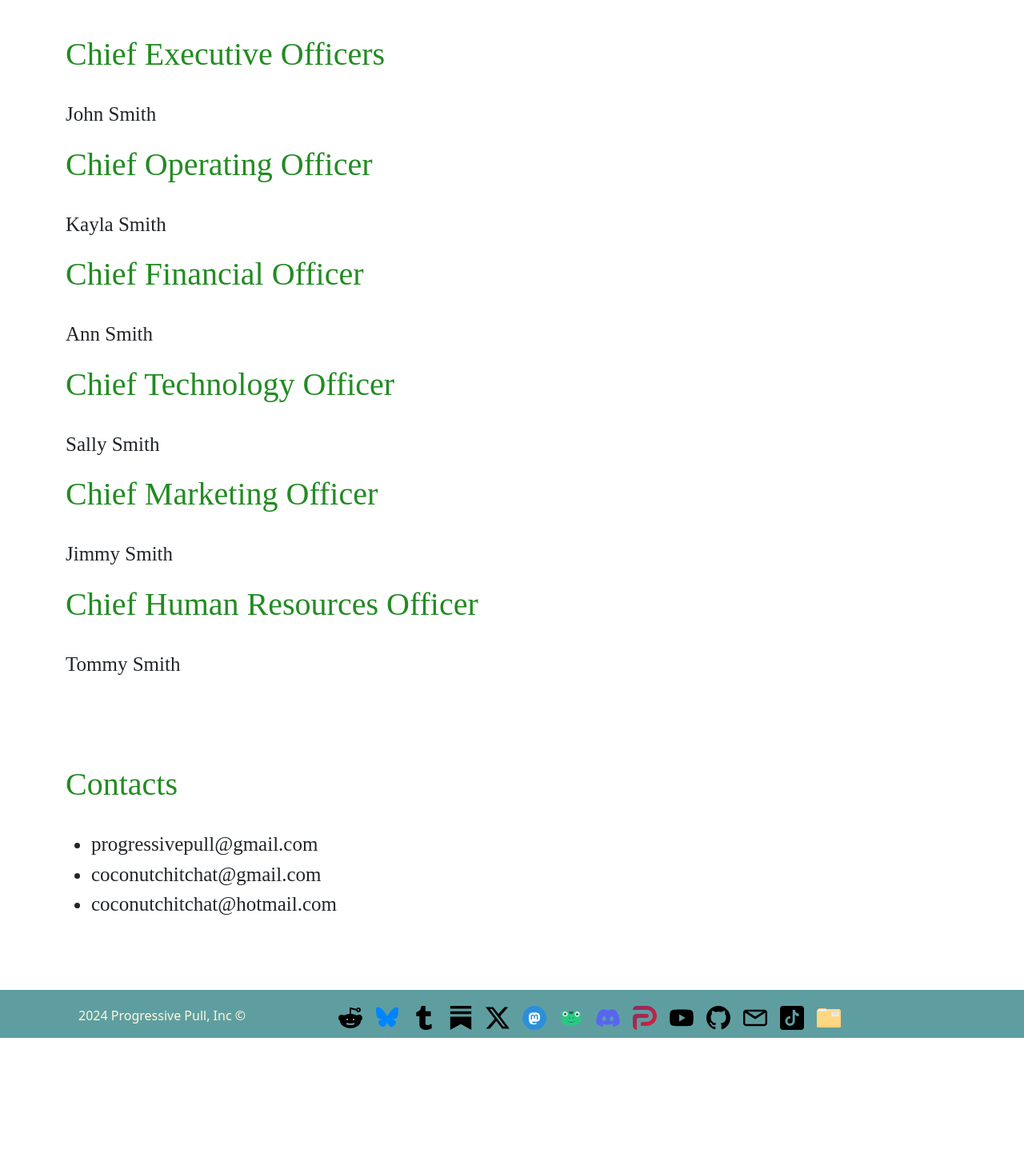
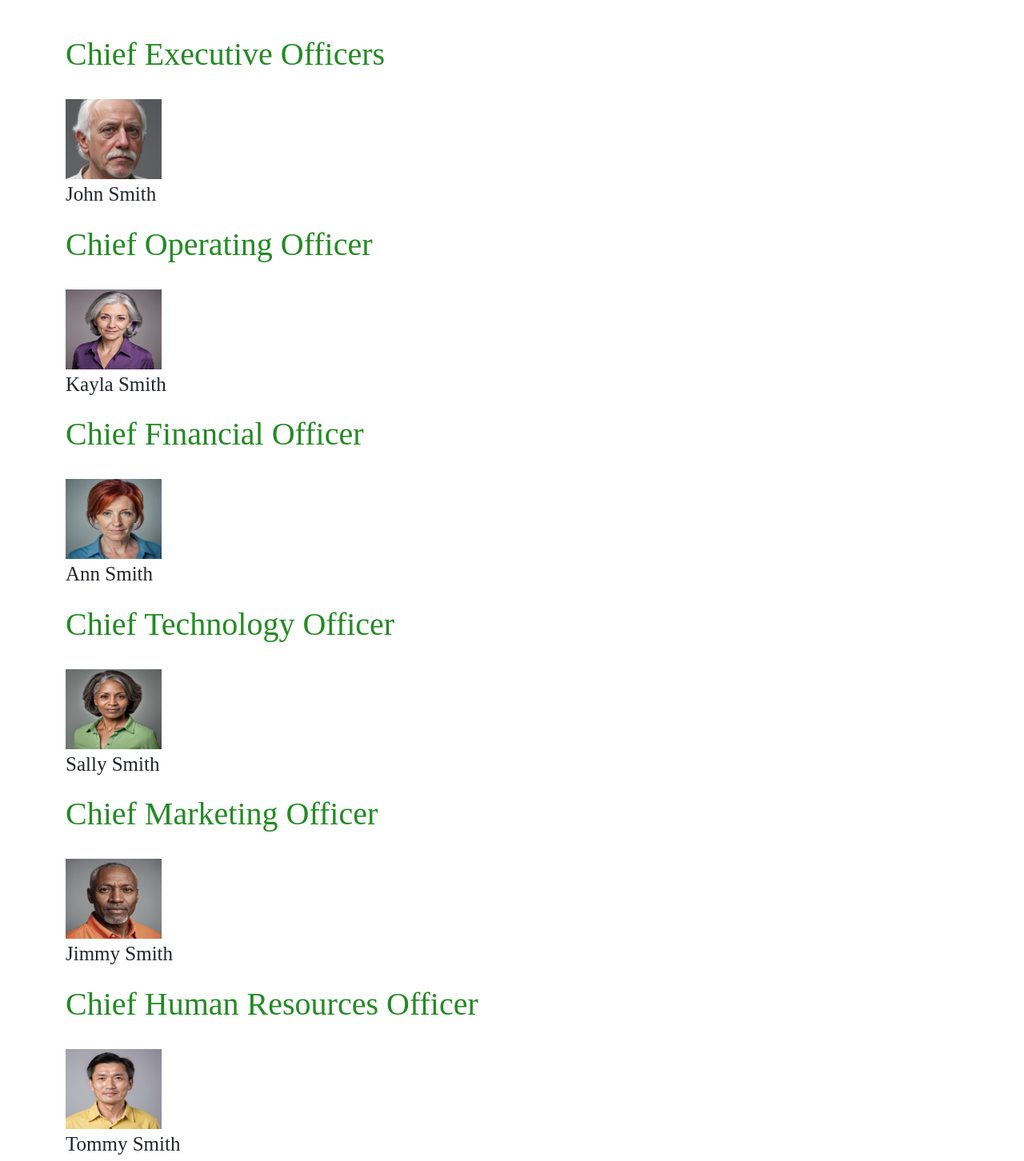
Before and after one commit to progressivepull/Getting-Started, a website: page contact.html in a window 1280 px wide. Shown: the part 240-1692 px from the top of the page at 80% size. Before the commit the page ends 1554 px from the top, so only its background shows below. Drawn offline with nearby package versions, Linux system fonts and the light colour scheme.

Commit message:
portraits

```diff
--- a/contact.html
+++ b/contact.html
@@ -30,32 +30,69 @@
 
     <br><br><br>
 
+    <!-- ***************** -->
     <h1 class="header-text" >Chief Executive Officers</h1>
+
+    <br>
+    <img src="lib/pull/dist/images/john-smith.jpg" alt="John Smith" width="120px" height="100px">
     <br>
     <p class="large-text" >John Smith</p>
 
+
+
+    <!-- ***************** -->
     <h1 class="header-text" >Chief Operating Officer</h1>
+
+    <br>
+    <img src="lib/pull/dist/images/kayla-smith.jpg" alt="Kayla Smith" width="120px" height="100px">
     <br>
     <p class="large-text" >Kayla Smith</p>
 
 
+
+
+    <!-- ***************** -->
     <h1 class="header-text" >Chief Financial Officer</h1>
+
+    <br>
+    <img src="lib/pull/dist/images/ann-smith.jpg" alt="Ann Smith" width="120px" height="100px">
     <br>
     <p class="large-text" >Ann Smith</p>
 
+
+
+    <!-- ***************** -->
     <h1 class="header-text" >Chief Technology Officer</h1>
+
+    <br>
+    <img src="lib/pull/dist/images/sally-smith.jpg" alt="Sally Smith" width="120px" height="100px">
     <br>
     <p class="large-text" >Sally Smith</p>
 
+
+
+
+    <!-- ***************** -->
     <h1 class="header-text" >Chief Marketing Officer</h1>
+
+    <br>
+    <img src="lib/pull/dist/images/jimmy-smith.jpg" alt="Jimmy Smith" width="120px" height="100px">
     <br>
     <p class="large-text" >Jimmy Smith</p>
 
+
+
+    <!-- ***************** -->
     <h1 class="header-text" >Chief Human Resources Officer</h1>
+
+    <br>
+    <img src="lib/pull/dist/images/tommy-smith.jpg" alt="Tommy Smith" width="120px" height="100px">
     <br>
     <p class="large-text" >Tommy Smith</p>
 
     <br><br><br>
+
+
 
 
     <h1 class="header-text" >Contacts</h1>
```
Also changed, not shown: lib/pull/dist/images/ann-smith.jpg (added), lib/pull/dist/images/jimmy-smith.jpg (added), lib/pull/dist/images/john-smith.jpg (added), lib/pull/dist/images/kayla-smith.jpg (added), lib/pull/dist/images/sally-smith.jpg (added), lib/pull/dist/images/tommy-smith.jpg (added).
